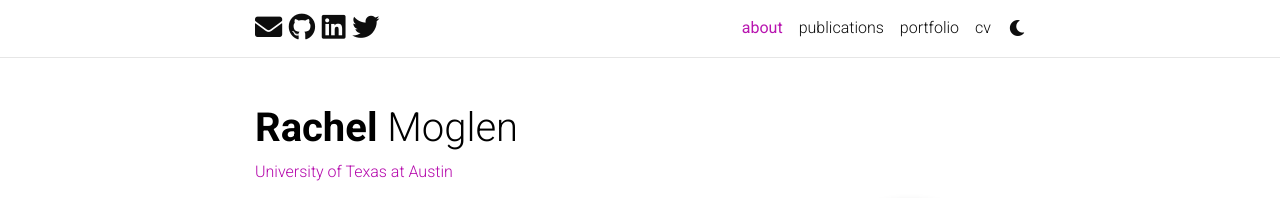
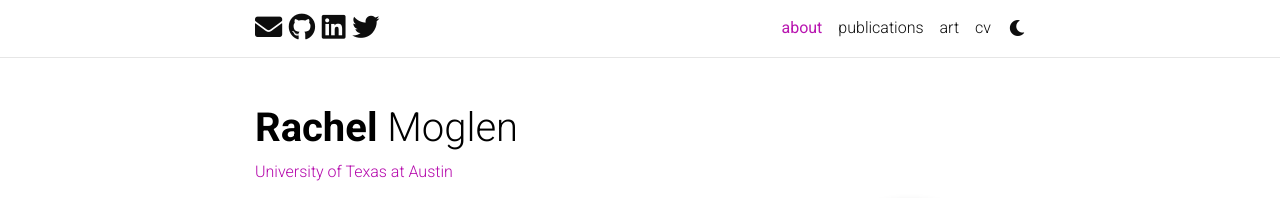
Before and after one commit to rmoglen/rmoglen.github.io, a Jekyll site: the page built from _pages/about.md, in a window 1280 px wide. Shown: the top 198 px of the page. Built offline with Jekyll 4.4.1, drawn with Linux system fonts in a browser that asks for light colours; full-size pictures stand in for the smaller copies a plugin makes; comment, search, counter and statistics services are not loaded; a style sheet for code colours, icons or effects is not loaded.

Commit message:
verticle as 3x5

```diff
--- a/_pages/projects.md
+++ b/_pages/projects.md
@@ -1,7 +1,7 @@
 ---
 layout: page
-title: portfolio
-permalink: /portfolio/
+title: art
+permalink: /art/
 description: A growing collection of your cool projects.
 nav: true
 nav_order: 2
```
Also changed, not shown: _projects/ceramics.md (+4 -4 lines), assets/img/1.jpeg, assets/img/11.jpg (added), assets/img/4_square.jpeg (added), assets/img/9.jpeg, 1 other file.
